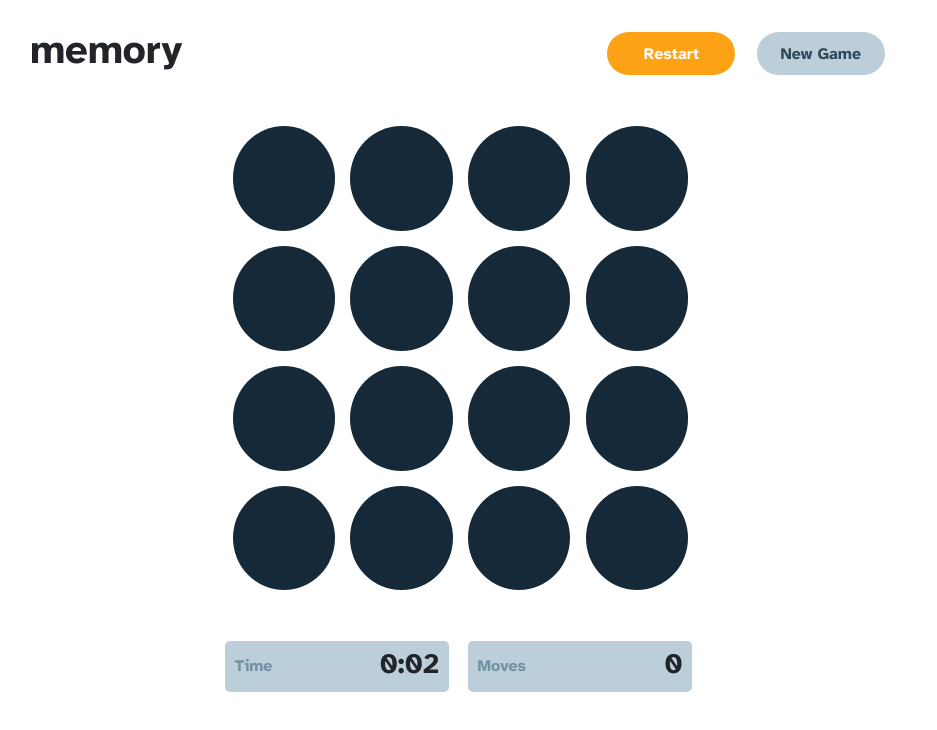
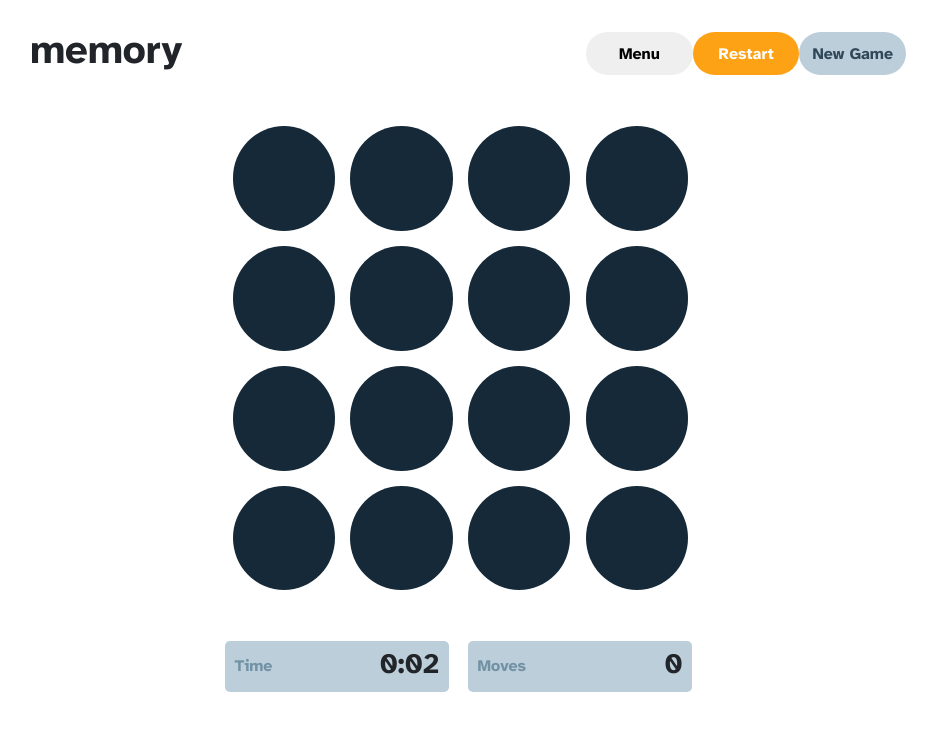
Before and after one commit to spomberg/memory, a React (Create React App) app: page / in a window 1280 px wide. Both pictures are taken after a click on the button "Start Game". Shown: the top 730 px of the page, without its empty margins (172-1109 px from the left). Built offline with nearby package versions, Linux system fonts and the light colour scheme.

Commit message:
Add menu button

```diff
--- a/src/components/Topbar/Topbar.tsx
+++ b/src/components/Topbar/Topbar.tsx
@@ -15,6 +15,12 @@ export default function Topbar(props: {resetStates: any}) {
     <div className='topbar'>
       <h1>memory</h1>
       <div>
+        <button
+          className='menu-button'
+          onClick={() => console.log('clicked')}
+        >
+          Menu
+        </button>
         <button
           className='restart-button'
           onClick={() => {
```
